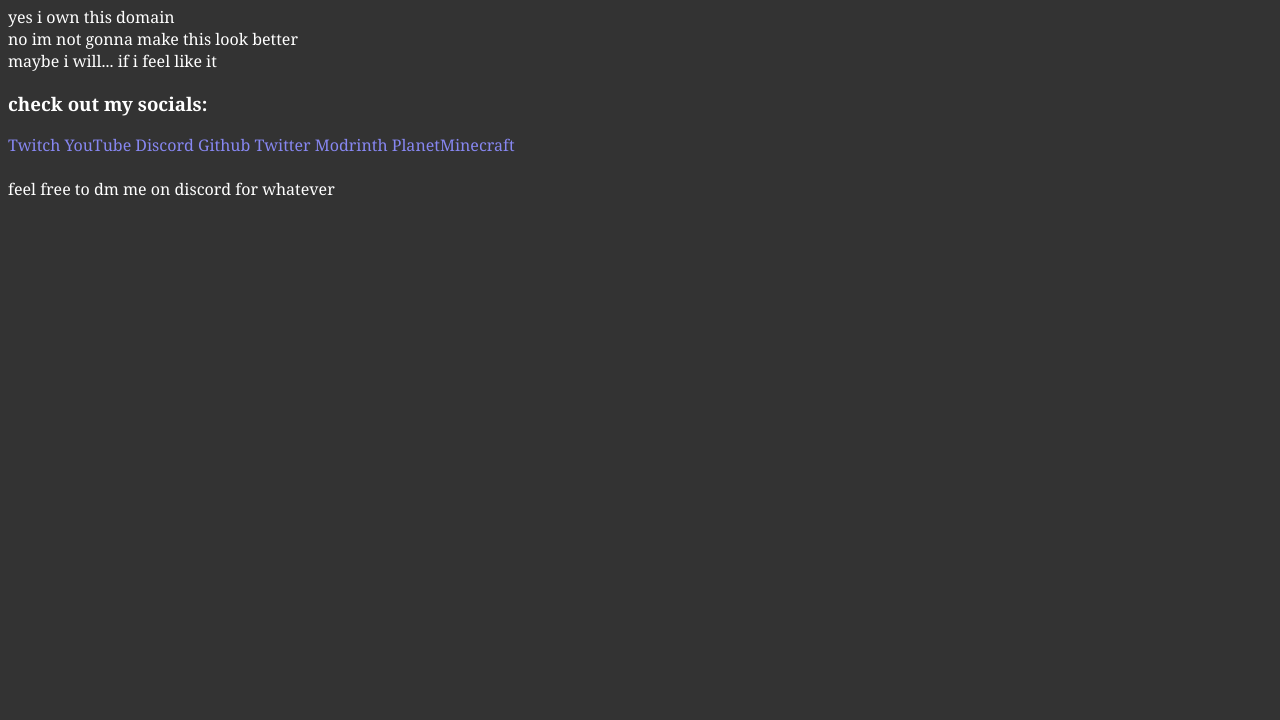
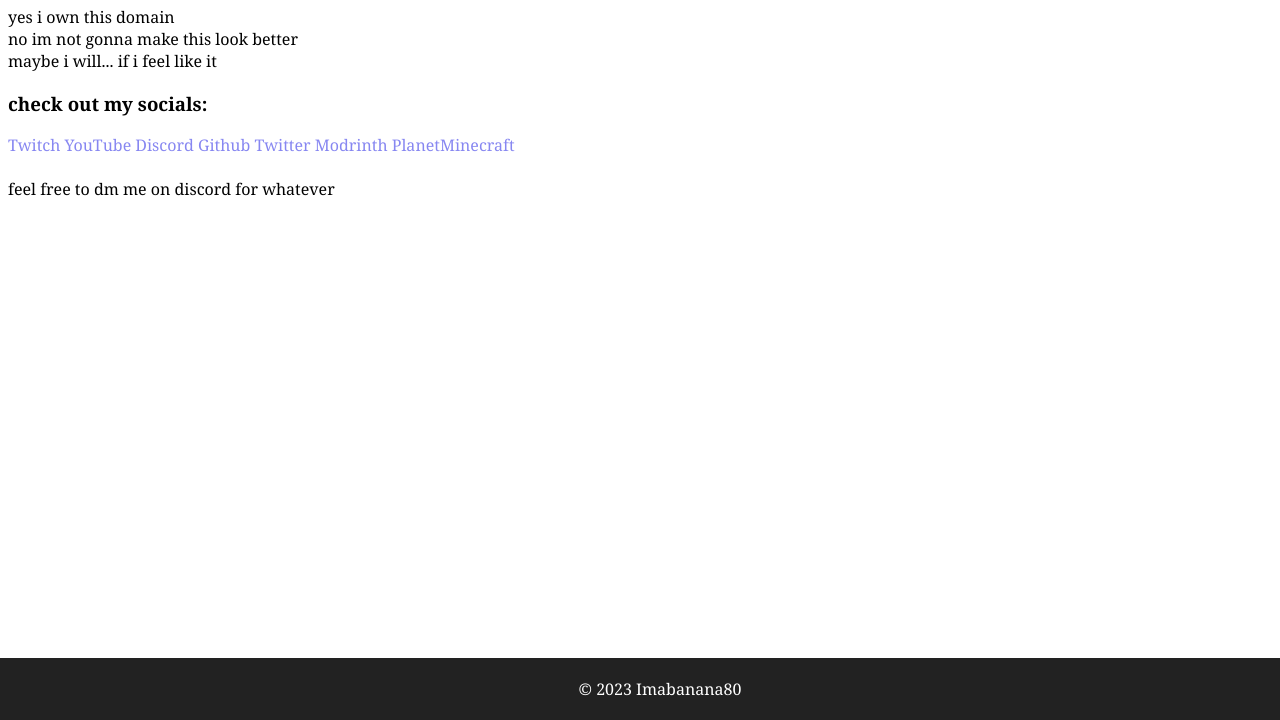
Before and after one commit to Imabanana80/imabanana80.github.io, a plain HTML site: page index.html in a window 1280 px wide. Shown: the part 80-800 px from the top of the page. Drawn offline with Linux system fonts and the light colour scheme.

Commit message:
updated dark mode and added footer

```diff
--- a/index.html
+++ b/index.html
@@ -4,6 +4,7 @@
     <meta charset="UTF-8">
     <meta http-equiv="X-UA-Compatible" content="IE=edge">
     <meta name="viewport" content="width=device-width, initial-scale=1.0">
+    <meta name="color-scheme" content="light dark">
     <meta name="keywords" content="Imabanana80, YouTube, Twitch, Discord, Socials, Github, Contact">
     <meta name="author" content="Imabanana80">
     <meta property="og:type" content="website">
@@ -18,8 +19,6 @@
 <style>
     body {
         font-family: Cambria, Cochin, Georgia, Times, 'Times New Roman', serif;
-        background-color: #333;
-        color: white;
     }
       a:link {
          color: rgb(135, 135, 241);
@@ -35,6 +34,27 @@
          color: rgb(103, 103, 241);
          background-color: transparent;
       }
+    .footer {
+      background-color: #222;
+      display: flex;
+      justify-content: center;
+      padding: 20px;
+      position: fixed;
+      left: 0;
+      bottom: 0;
+      width: 100%;
+    }
+    .footer p {
+      margin: 0;
+    }
+
+    .footer a {
+      color: #fff;
+      text-decoration: none;
+    }
+    .footer a:hover{
+        color: #d8d8d8;
+    }
 </style>
 <body>
     <h1>Hello There</h1>
@@ -54,8 +74,10 @@
     <a href="https://www.planetminecraft.com/member/imabanana80/">PlanetMinecraft</a>
     <br>
     <br>
+    feel free to dm me on discord for whatever
+    <div class="footer">
+        <a href="https://imabanana80.com/source" class="outline" draggable="false">&copy; 2023 Imabanana80</a>
+    </div>
 </body>
-<footer>
-    feel free to dm me on discord for whatever
-</footer>
+
 </html>
```
Also changed, not shown: source/index.html (+27 -2 lines), ඞ/index.html (+27 -2 lines).
